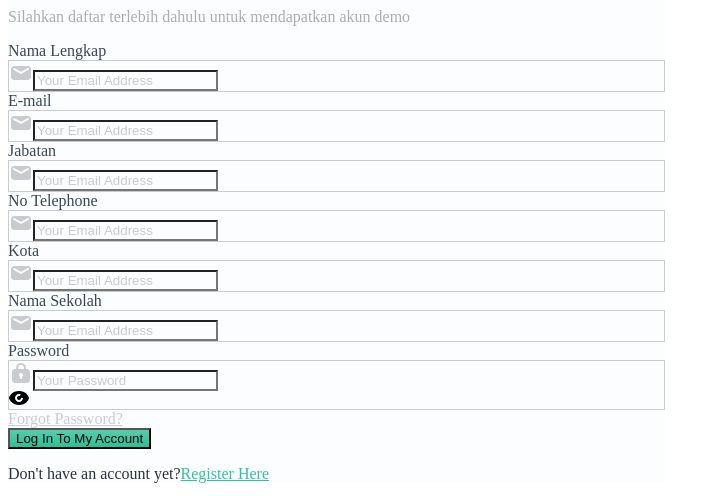
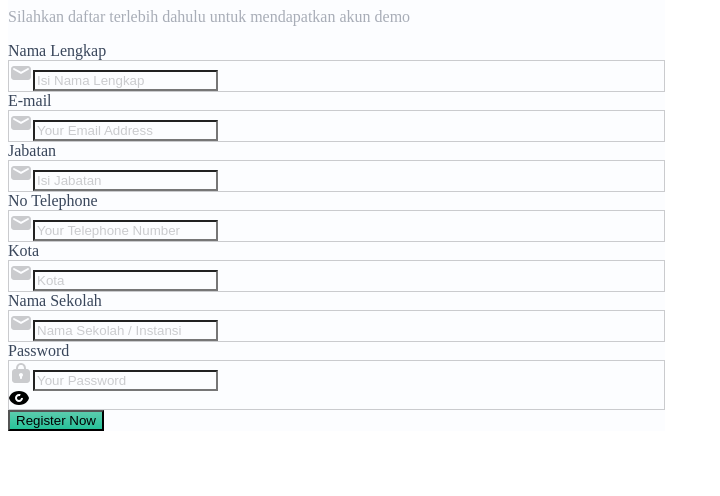
Before and after one commit to nugroh03/landingpagesams, a Next.js app: page /sign-up in a window 1280 px wide. Shown: the part 667-1163 px from the top of the page, without its empty margins (0-720 px from the left). After the commit the page ends 1106 px from the top, so only its background shows below. Built offline with nearby package versions, Linux system fonts and the light colour scheme.

Commit message:
lanjut success page

```diff
--- a/package.json
+++ b/package.json
@@ -16,7 +16,8 @@
     "react": "17.0.2",
     "react-dom": "17.0.2",
     "react-player": "^2.9.0",
-    "react-responsive-carousel": "^3.2.22"
+    "react-responsive-carousel": "^3.2.22",
+    "recoil": "^0.5.2"
   },
   "devDependencies": {
     "autoprefixer": "^10.4.0",
--- a/pages/_app.js
+++ b/pages/_app.js
@@ -2,11 +2,15 @@ import 'tailwindcss/tailwind.css';
 import '../styles/home.css';
 import '../styles/sign_up.css';
 import Head from 'next/head';
-import script from 'next/script';
+import {
+  RecoilRoot,
+} from 'recoil';
+
 
 function MyApp({ Component, pageProps }) {
   return (
     <>
+    <RecoilRoot>
       <Head>
         <link rel='preconnect' href='https://fonts.googleapis.com' />
         <link rel='preconnect' href='https://fonts.gstatic.com' />
@@ -22,6 +26,7 @@ function MyApp({ Component, pageProps }) {
       </Head>
 
       <Component {...pageProps} />
+      </RecoilRoot>
     </>
   );
 }
--- a/pages/sign-up.js
+++ b/pages/sign-up.js
@@ -12,20 +12,20 @@ export default function SignUp() {
     axios.post("http://abcdprojects.com:7771/register_sams", {
       name: event.target.name.value,
       email: event.target.email.value,
-      city: event.target.email.value,
-      phone: event.target.email.value,
-      password: event.target.email.value,
-      jabatan: event.target.email.value,
+      city: event.target.kota.value,
+      phone: event.target.telephon.value,
+      password: event.target.password.value,
+      jabatan: event.target.jabatan.value,
+      school: event.target.sekolah.value,
     })
     .then(function (response) {
-      //setIsLoading(false);
+
       if(response){
           console.log(response);
-          //SweetAlert.fire('Info','Data tersimpan.');
-          //fetchUsers();
+          window.location.href = "http://abcdprojects.com/sams/login/";
       } else{
         console.log('error');
-          //SweetAlert.fire('Info','Data gagal tersimpan.');
+
       }
     })
     .catch(function (error) {
@@ -88,9 +88,9 @@ export default function SignUp() {
                         type='text'
                         name='name'
                         id=''
-                        placeholder='Your Email Address'
+                        placeholder='Isi Nama Lengkap'
                         className='w-full focus:outline-none text-base font-light bg-medium-white'
-                        autoComplete
+
                         required
                       />
                     </div>
@@ -121,7 +121,7 @@ export default function SignUp() {
                         id=''
                         placeholder='Your Email Address'
                         className='w-full focus:outline-none text-base font-light bg-medium-white'
-                        autoComplete
+
                         required
                       />
                     </div>
@@ -147,12 +147,12 @@ export default function SignUp() {
                         />
                       </svg>
                       <input
-                        type='email'
-                        name=''
+                        type='text'
+                        name='jabatan'
                         id=''
-                        placeholder='Your Email Address'
+                        placeholder='Isi Jabatan'
                         className='w-full focus:outline-none text-base font-light bg-medium-white'
-                        autoComplete
+
                         required
                       />
                     </div>
@@ -178,12 +178,12 @@ export default function SignUp() {
                         />
                       </svg>
                       <input
-                        type='email'
-                        name=''
+                        type='text'
+                        name='telephon'
                         id=''
-                        placeholder='Your Email Address'
+                        placeholder='Your Telephone Number'
                         className='w-full focus:outline-none text-base font-light bg-medium-white'
-                        autoComplete
+
                         required
                       />
                     </div>
@@ -209,12 +209,12 @@ export default function SignUp() {
                         />
                       </svg>
                       <input
-                        type='email'
-                        name=''
+                        type='text'
+                        name='kota'
                         id=''
-                        placeholder='Your Email Address'
+                        placeholder='Kota'
                         className='w-full focus:outline-none text-base font-light bg-medium-white'
-                        autoComplete
+
                         required
                       />
                     </div>
@@ -240,12 +240,12 @@ export default function SignUp() {
                         />
                       </svg>
                       <input
-                        type='email'
-                        name=''
+                        type='text'
+                        name='sekolah'
                         id=''
-                        placeholder='Your Email Address'
+                        placeholder='Nama Sekolah / Instansi '
                         className='w-full focus:outline-none text-base font-light bg-medium-white'
-                        autoComplete
+
                         required
                       />
                     </div>
@@ -272,7 +272,7 @@ export default function SignUp() {
                       </svg>
                       <input
                         type={show?'text':'password'}
-                        name=''
+                        name='password'
                         id='password-content-3-5'
                         placeholder='Your Password'
                         minLength='6'
@@ -298,24 +298,19 @@ export default function SignUp() {
                       </div>
                     </div>
                   </div>
-                  <div className='mt-3 text-right'>
-                    <a href='#' className='forgot-password text-sm italic'>
-                      Forgot Password?
-                    </a>
-                  </div>
                   <button
                     type='submit'
                     className='btn-fill block w-full px-4 py-3 mt-9 font-medium text-xl text-white transition duration-500 ease-in-out transform rounded-xl hover:bg-gray-800 hover:to-black focus:shadow-outline focus:outline-none focus:ring-2 ring-offset-current ring-offset-2'
                   >
-                    Log In To My Account
+                    Register Now
                   </button>
                 </form>
-                <p className='mt-8 text-center text-sm text-foot'>
+                {/* <p className='mt-8 text-center text-sm text-foot'>
                   Don't have an account yet?
                   <a href='#' className='font-medium hover:underline text-link'>
                     Register Here
                   </a>
-                </p>
+                </p> */}
               </div>
             </div>
           </div>
```
Also changed, not shown: 1 other file (tests, documents, lock files or other folders).
